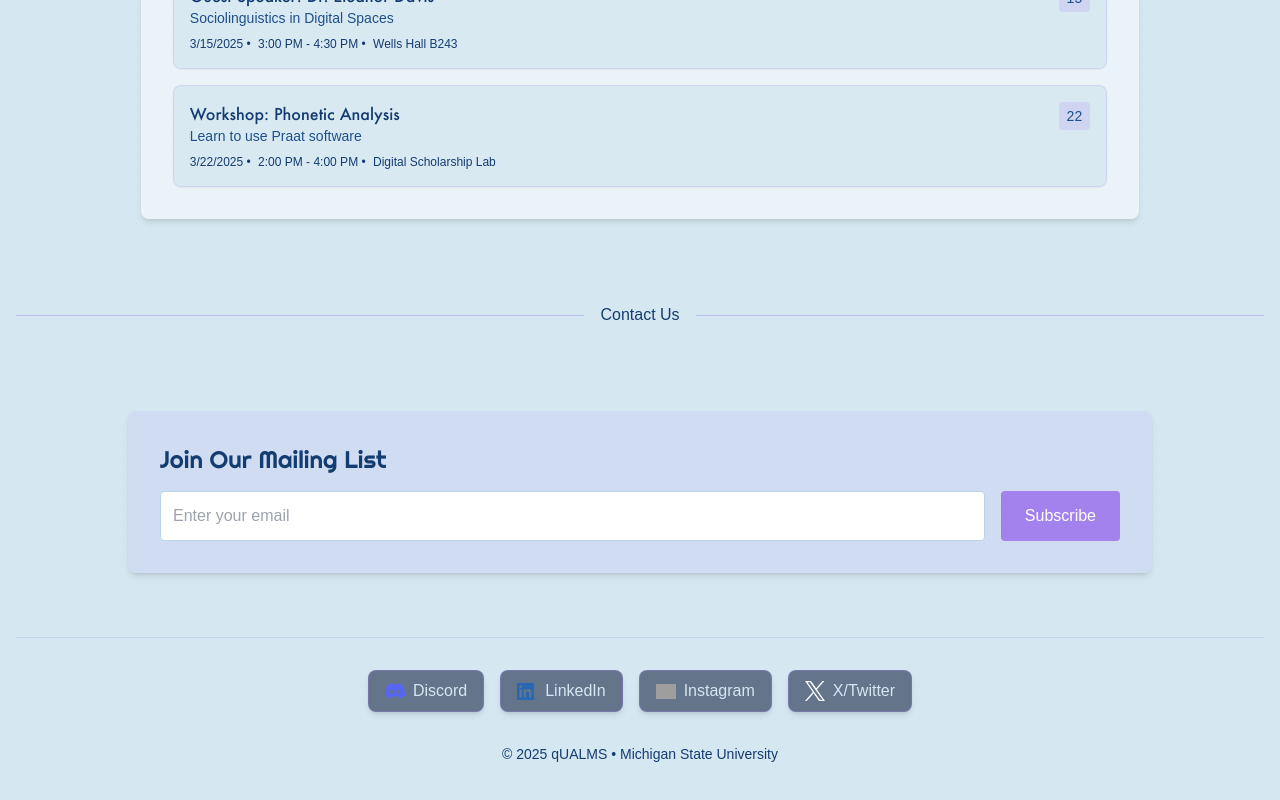
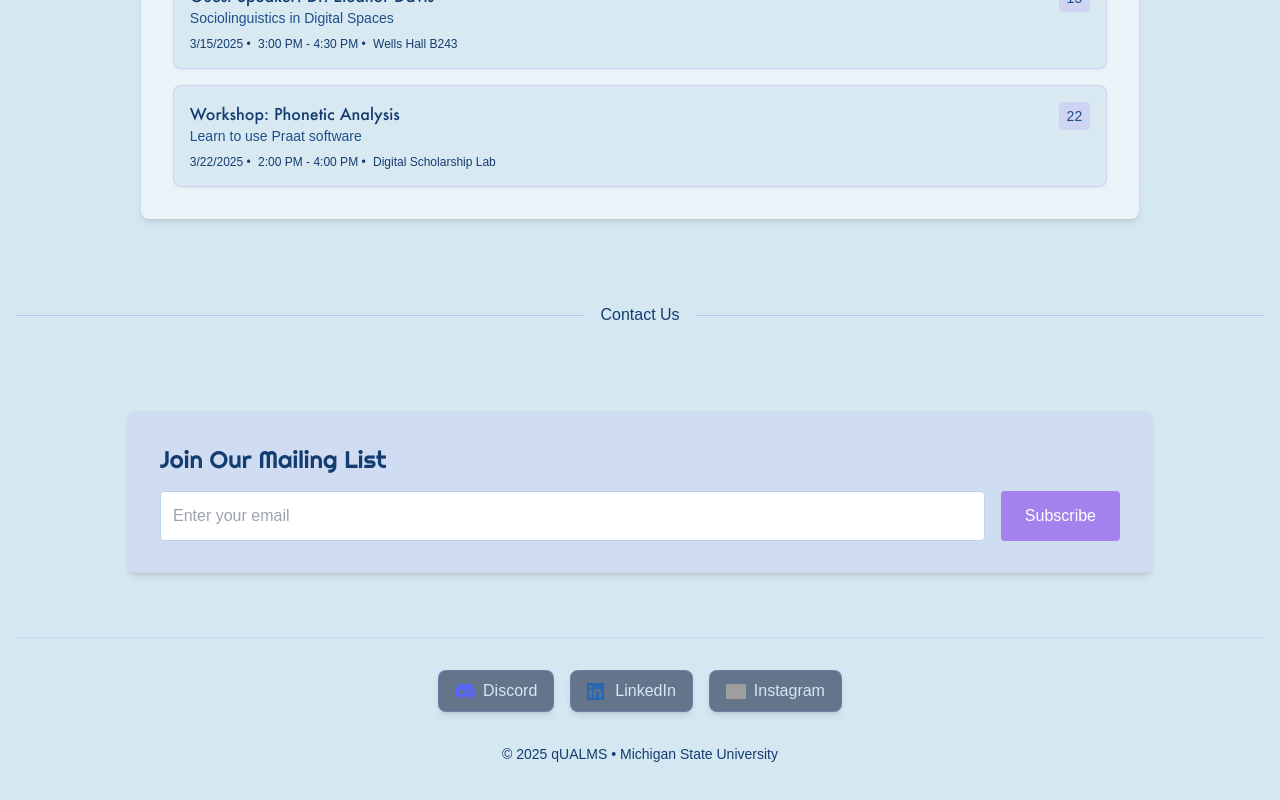
Before and after one commit to DevT02/qUALMS-website, a Next.js app: page / in a window 1280 px wide. Shown: the part 1722-2522 px from the top of the page. Built offline with nearby package versions, Linux system fonts and the light colour scheme; grey boxes are pictures that could not be loaded; a web font is replaced by a local one.

Commit message:
removed x/twitter

```diff
--- a/src/components/Footer.tsx
+++ b/src/components/Footer.tsx
@@ -20,11 +20,6 @@ export default function CustomFooter() {
           <Image src="/logos/instagram_logo.svg" alt="Instagram" width={20} height={20} className="mr-2" />
           <span className="font-medium">Instagram</span>
         </a>
-        <a href="https://twitter.com" target="_blank" rel="noopener noreferrer"
-          className="flex items-center px-4 py-2 bg-slate-500 hover:bg-lavender text-ice-100 hover:text-white rounded-lg transition-all shadow-md border border-lavender/30">
-          <Image src="/logos/x_logo.svg" alt="X/Twitter" width={20} height={20} className="mr-2" />
-          <span className="font-medium">X/Twitter</span>
-        </a>
       </div>
       <p className="text-sm text-ice-500/70">
         © {new Date().getFullYear()} qUALMS • Michigan State University
```
